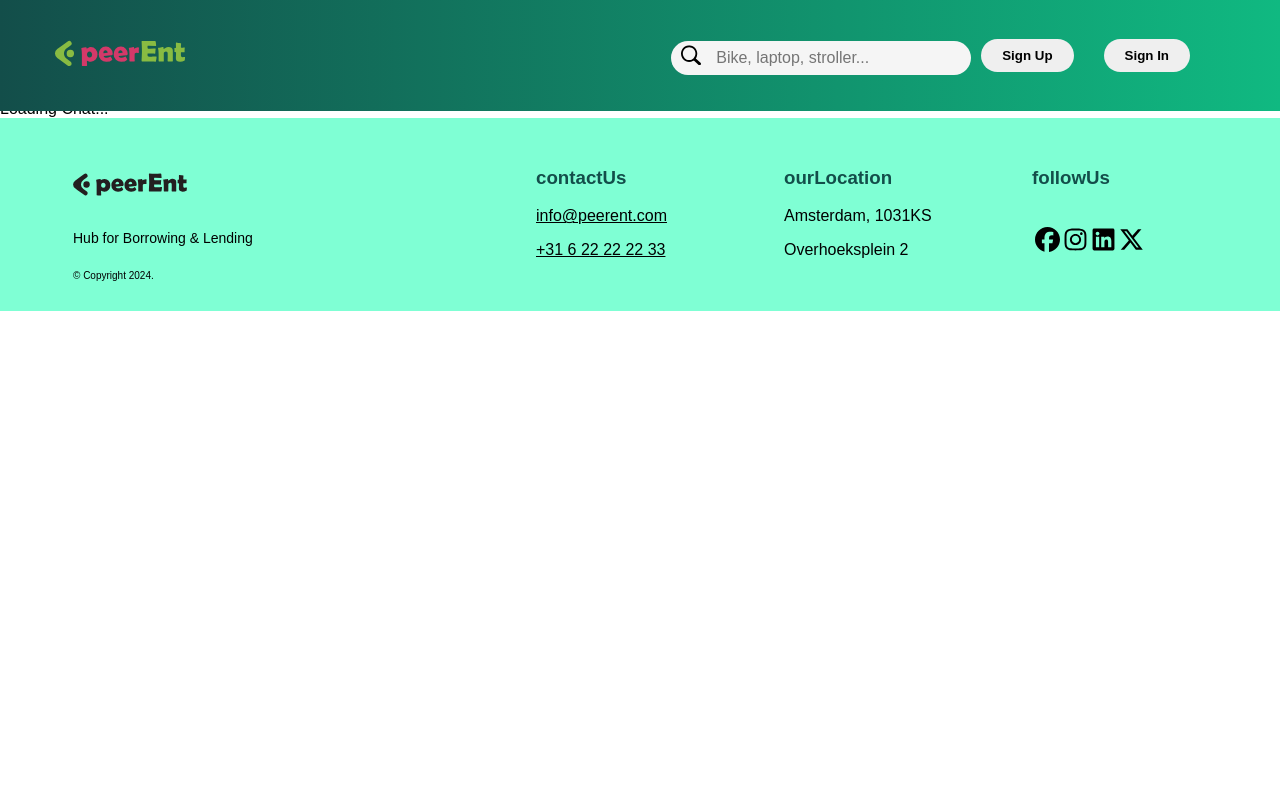
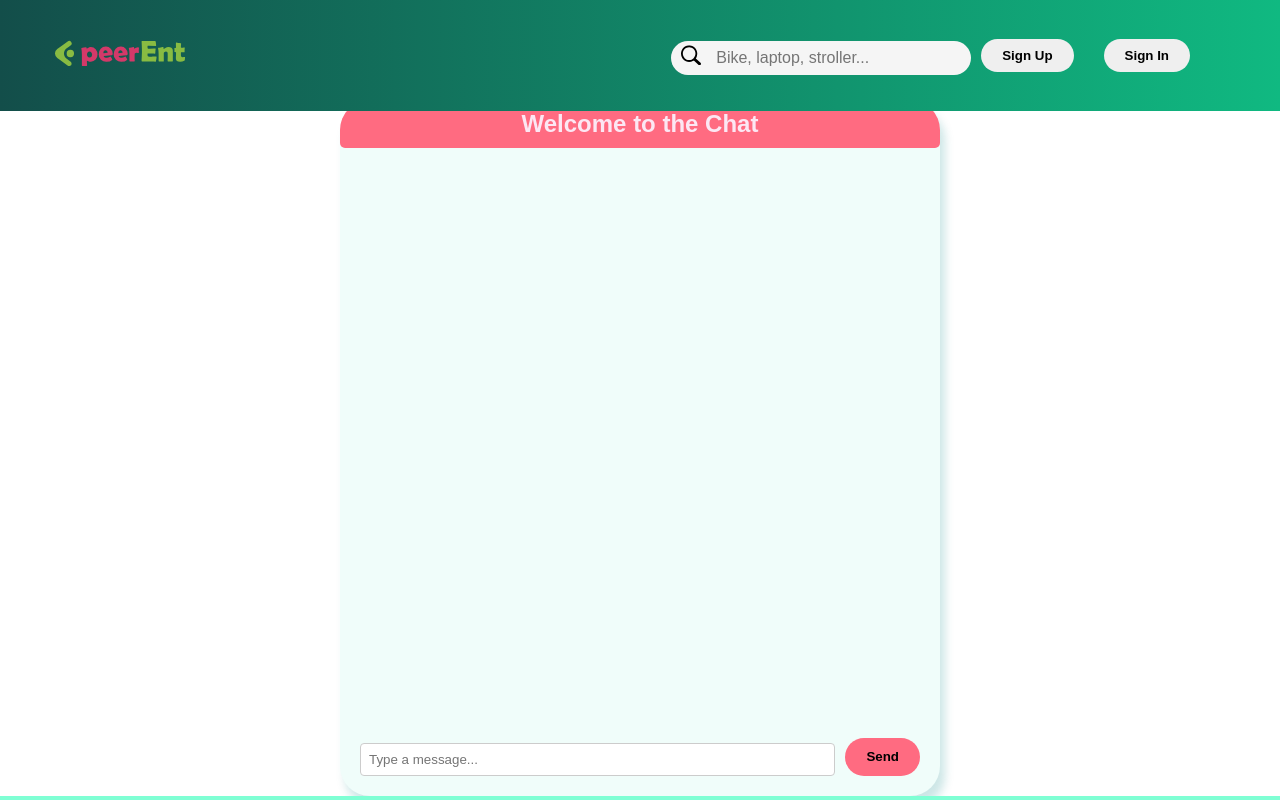
Before and after one commit to 29Kumait/HYF-B-45, a React app in the folder client/: page /chat/1 in a window 1280 px wide. Shown: the top 800 px of the page. Built offline with nearby package versions, Linux system fonts and the light colour scheme.

Commit message:
Refactor Chat component to remove unnecessary code

```diff
--- a/client/src/components/chat/Chat.jsx
+++ b/client/src/components/chat/Chat.jsx
@@ -73,7 +73,7 @@ const Chat = () => {
     }
   };
 
-  return socket ? (
+  return (
     <div className="chat-container">
       <h2 className="w-message">Welcome to the Chat</h2>
       <MessageList
@@ -89,8 +89,6 @@ const Chat = () => {
         sendMessage={sendMessage}
       />
     </div>
-  ) : (
-    <div>Loading Chat...</div>
   );
 };
 
```
